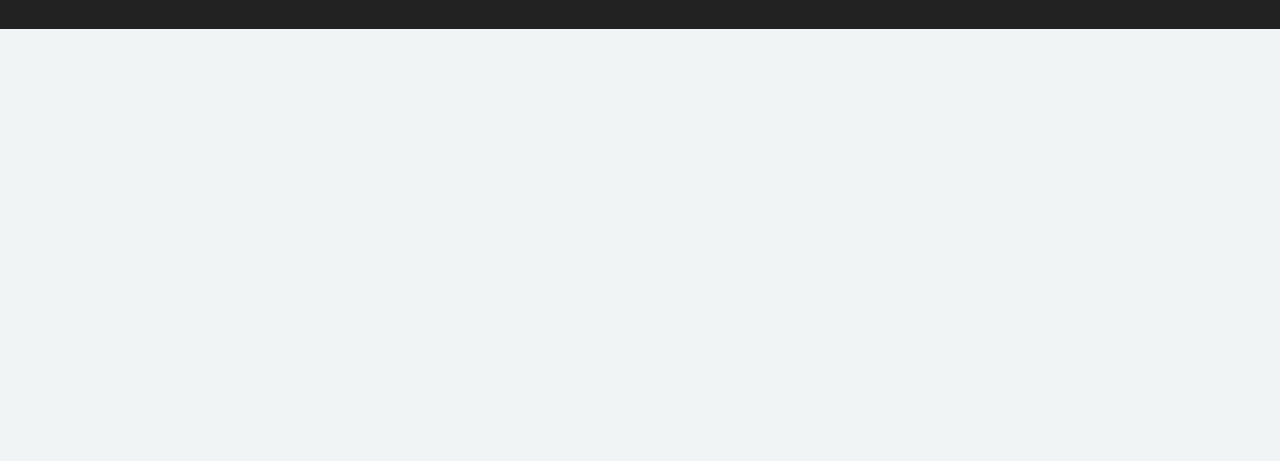
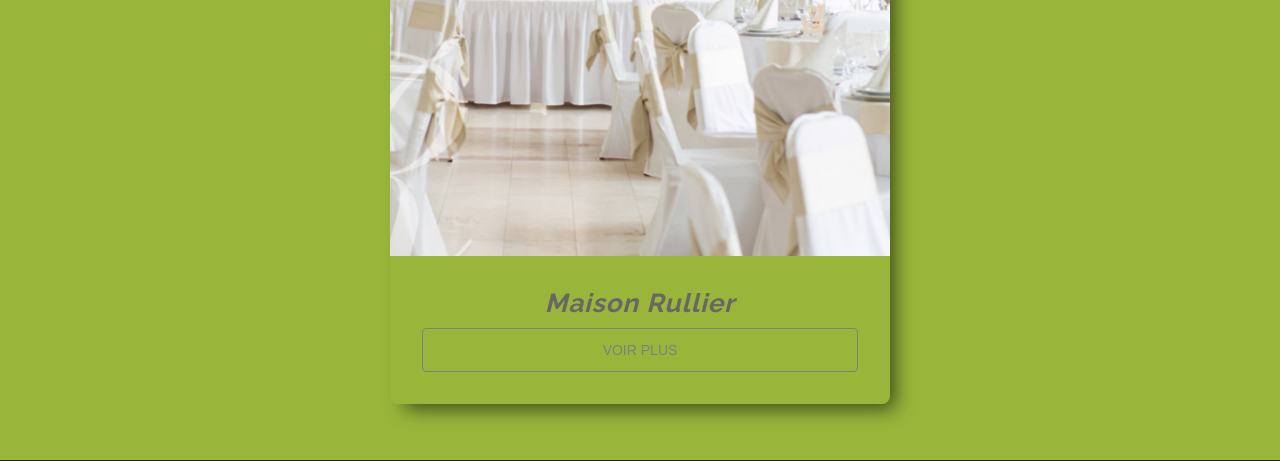
Before and after one commit to WildCodeSchool/tours-php-2009-project3-taste, a Symfony app: template templates/static/partners.html.twig in a window 1280 px wide. Shown: the part 2265-2726 px from the top of the page. Before the commit the page ends 2294 px from the top, so only its background shows below. Run offline with Twig, Linux system fonts and the light colour scheme; the template is opened without the code that fills it, so the values that code supplies are empty; style sheets or scripts are compiled from the project's sources; some libraries are stand-ins or nearby versions.

Commit message:
add style on partner cgu and a propos pages

```diff
--- a/assets/styles/caterer.scss
+++ b/assets/styles/caterer.scss
@@ -25,6 +25,11 @@ $primary: darken(#428bca, 20%);
   box-shadow: 0 4px 4px rgba(0, 0, 0, 0.25);
   -webkit-backdrop-filter: blur(2px);
   z-index: 10;
+}
+
+.d-block{
+  color: red;
+  font-weight: bold;
 }
 
 $white: #fff;
--- a/public/style/home.css
+++ b/public/style/home.css
@@ -24,7 +24,6 @@
     -webkit-backdrop-filter: blur(2px);
     z-index: 10;
 }
-
 
 
 /* Section "Nos Services" */
--- a/public/style/partners.css
+++ b/public/style/partners.css
@@ -2,12 +2,6 @@
 @import 'fontFamily.css';
 
 
-/* Design */
-*,
-*::before,
-*::after {
-  box-sizing: border-box;
-}
 
 /* Image background in header */
 .image-title {
@@ -32,16 +26,14 @@
   -webkit-backdrop-filter: blur(2px);
   z-index: 10;
 }
-
-body{
+/* Body */
+body {
+  font-family: 'Raleway', sans-serif;
   background-color: #99b63b;
 }
-/* Body */
+
 .partner-body{
-  font-family: 'Raleway', sans-serif;
-  max-width: 1200px;
   margin: 0 auto;
-  background-color: whitesmoke;
   color: var(--primary-partner-color);
   font-style: normal;
   padding: 2.5rem;
@@ -52,19 +44,22 @@ body{
   font-family: 'Raleway', sans-serif;
   padding-left: 3rem;
   padding-right: 3rem;
+  margin-bottom: 1rem;
 }
 
-
-
-.card-img{
-  width: 46vh;
-  height: 30vh;
+/* Card */
+.card-img {
+  width: 500px;
+  height: 400px;
   vertical-align: middle;
+  object-position: center;
+  object-fit: cover;
 }
 
 .btn {
-  color: var(--color-text-nav);
+  color: grey;
   padding: 0.8rem;
+  margin-top: 10px;
   font-size: 14px;
   text-transform: uppercase;
   border-radius: 4px;
@@ -72,77 +67,72 @@ body{
   display: block;
   width: 100%;
   cursor: pointer;
-  border: 1px solid var(--color-text-nav);
-  background-color: var(--nav-background-color);
+  border: 1px solid grey;
+  background: transparent;
+  transition: background-color .5s, border .5s;
 }
 
 .btn:hover {
-  background-color: #a2c433;
+  background-color: #dadfe1;
+  border: none;
 }
 
 .cards {
   display: flex;
+  align-items: center;
   flex-wrap: wrap;
   list-style: none;
   margin: 0;
-  padding: 1.5rem;
+  padding: 0;
+  width: 100%;
+  justify-content: center;
 }
 
 .cards_item {
   display: flex;
-  padding: 1rem;
-}
-
-@media screen and (min-width: 36rem) {
-  .cards_item {
-    width: 100%;
-  }
-}
-
-@media screen and (min-width: 40rem) {
-  .cards_item {
-    width: 50%;
-  }
-}
-
-@media (min-width: 56rem) {
-  .cards_item {
-    width: 33.33%;
-  }
+  margin: 1em 5px;
 }
 
 .card {
   background-color: var(--main-partner-color);
-  border-radius: 1rem;
-  box-shadow: 0 20px 40px -14px var(--shadow-color);
+  border-radius: 0.5rem;
+  box-shadow: 10px 10px 19px -5px rgba(0,0,0,0.6);
   display: flex;
   flex-direction: column;
   overflow: hidden;
+  transition: transform .5s;
+}
+
+.card:hover {
+  transform: scale(1.02);
 }
 
 .card_content {
-  font-family: 'Raleway', sans-serif;
-  padding: 1rem;
-  background-color: #ccc;
+  display: flex;
+  flex-direction: column;
+  justify-content: center;
+  align-items: center;
+  padding: 2rem;
+  background: var(--background-content);
 }
 
 .card_title {
-  color: var(--color-text-nav);
-  font-size: 24px;
+  color: rgb(105, 102, 102);
+  font-size: 26px;
+  font-weight: 700;
+  letter-spacing: 1px;
+  text-transform: capitalize;
+  margin: 0px;
   font-style: italic;
-  text-align: center;
 }
 
-.card_text {
-  color: var(--color-text-nav);
-  font-size: 16px;
-  margin-bottom: 1.25rem;
-  padding: 1.25rem;
-  text-align: justify;
+@media (max-width: 450px){
+  .cards_item {
+    margin: 0.5em 3px;
+  }
+
+  .card-img {
+    width: 200px;
+    height: 150px;
+  }
 }
-
-.card:hover{
-    transform: scale(1.02);
-    transition: 0.6s;
-    box-shadow: 0 4px 6px 0 var(--main-partner-color);
-}
--- a/templates/caterer/caterer.html.twig
+++ b/templates/caterer/caterer.html.twig
@@ -54,7 +54,7 @@
             <h1>DEMANDE DE DEVIS</h1>
         </div>
         <div class="row body">
-            {{ form_start(form) }}
+            {{ form_start(form,{"attr":{"id":"formcaterer"}}) }}
                 <div class="A">
                     {{ form_label(form.lastname) }}
                     {{ form_widget(form.lastname) }}
--- a/templates/static/partners.html.twig
+++ b/templates/static/partners.html.twig
@@ -29,21 +29,15 @@
           <div class="card_image"><img class="card-img" src="/images/uber-eats.jpg"></div>
           <div class="card_content">
             <h2 class="card_title">Uber Eats</h2>
-            <p class="card_text">
-              Grace à Uber Eats vous pouvez commander et vous faire livrer à domicile les différents plats de notre carte.
-            </p>
             <button class="btn card_btn" onclick=window.location.href="https://www.ubereats.com/fr/tours/food-delivery/taste-restaurant/oGuSK2w7SV20BqxVhmNnrg">Voir plus</button>
           </div>
         </div>
       </li>
       <li class="cards_item">
         <div class="card">
-          <div class="card_image"><img class="card-img" src="/images/avelineprologo.png"></div>
+          <div class="card_image"><img class="card-img" src="/images/aveline.jpg"></div>
           <div class="card_content">
             <h2 class="card_title">Aveline</h2>
-            <p class="card_text">
-              AVELINE est une entreprise de distribution basée en touraine qui accompagne les artisans et professionnels de la restauration.
-            </p>
             <button class="btn card_btn" onclick=window.location.href="https://www.avelinepro.fr/">Voir plus</button>
           </div>
         </div>
@@ -53,9 +47,6 @@
           <div class="card_image"><img class="card-img" src="/images/oeufs.jpg"></div>
           <div class="card_content">
             <h2 class="card_title">EARL Le Flèche</h2>
-            <p class="card_text">
-              Producteur d'œufs de poules de plein air situé à Ciran dans le département de l'Indre-et-Loire près de Tours.
-            </p>
             <button class="btn card_btn" onclick=window.location.href="https://www.production-oeufs-indreetloire.fr/">Voir plus</button>
           </div>
         </div>
@@ -65,9 +56,6 @@
           <div class="card_image"><img class="card-img" src="/images/deliveroo.jpg"></div>
           <div class="card_content">
             <h2 class="card_title">Deliveroo</h2>
-            <p class="card_text">
-              Deliveroo se charge de livrer à domicile les différents plats que vous aurez commandé chez nous en un clic.
-            </p>
             <button class="btn card_btn" onclick=window.location.href="https://deliveroo.fr/fr/menu/tours/tours-centre-ville/plaisirs-du-palais">Voir plus</button>
           </div>
         </div>
@@ -77,9 +65,6 @@
           <div class="card_image"><img class="card-img"src="/images/rullier.png"></div>
           <div class="card_content">
             <h2 class="card_title">Maison Rullier</h2>
-            <p class="card_text">
-              La Maison Rullier est spécialisée dans la location de matériels, pour les réceptions et la décoration éphémère.
-            </p>
             <button class="btn card_btn" onclick=window.location.href="https://www.maison-rullier.com/">Voir plus</button>
           </div>
         </div>
```
Also changed, not shown: public/style/a-propos.css (+9 -4 lines), public/style/cgu.css (+12 -5 lines), src/Controller/CatererController.php (+7 -1 lines), public/images/aveline.jpg (added), public/images/avelineprologo.png (deleted), 1 other file.
